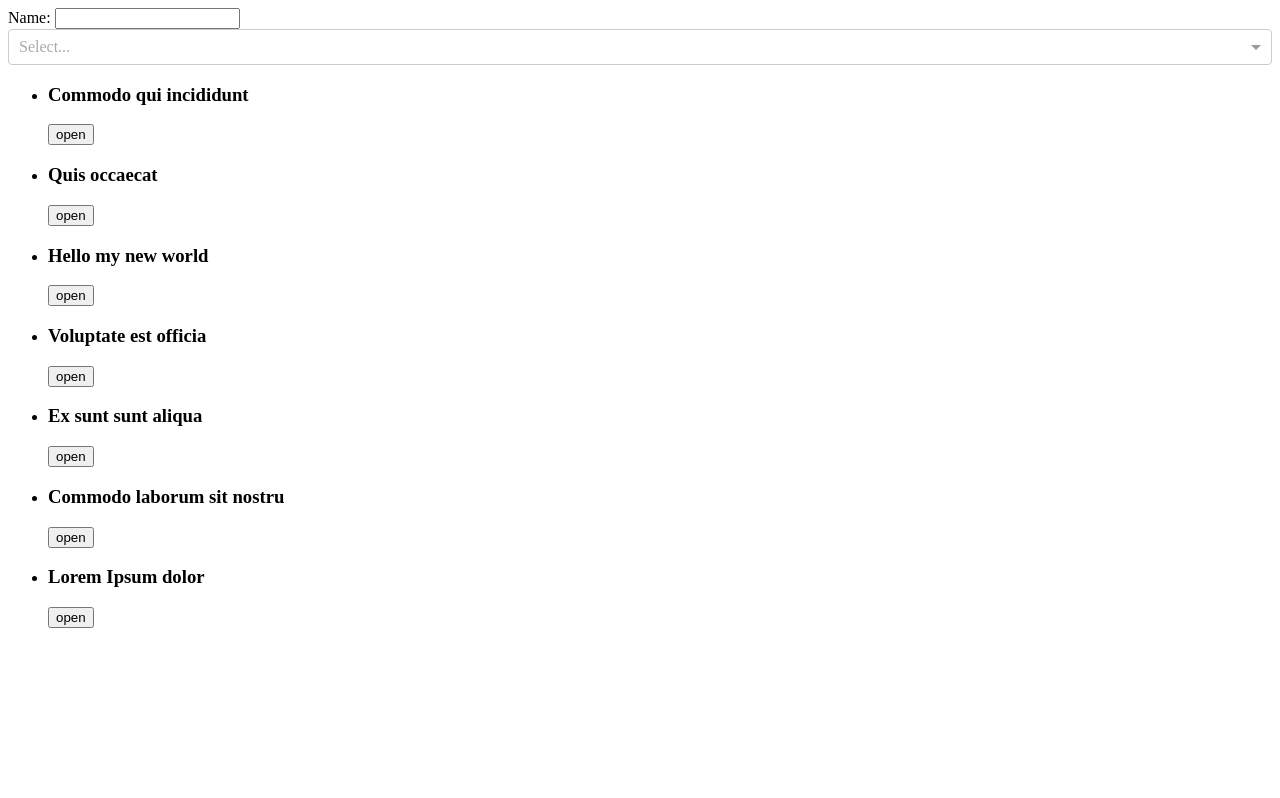
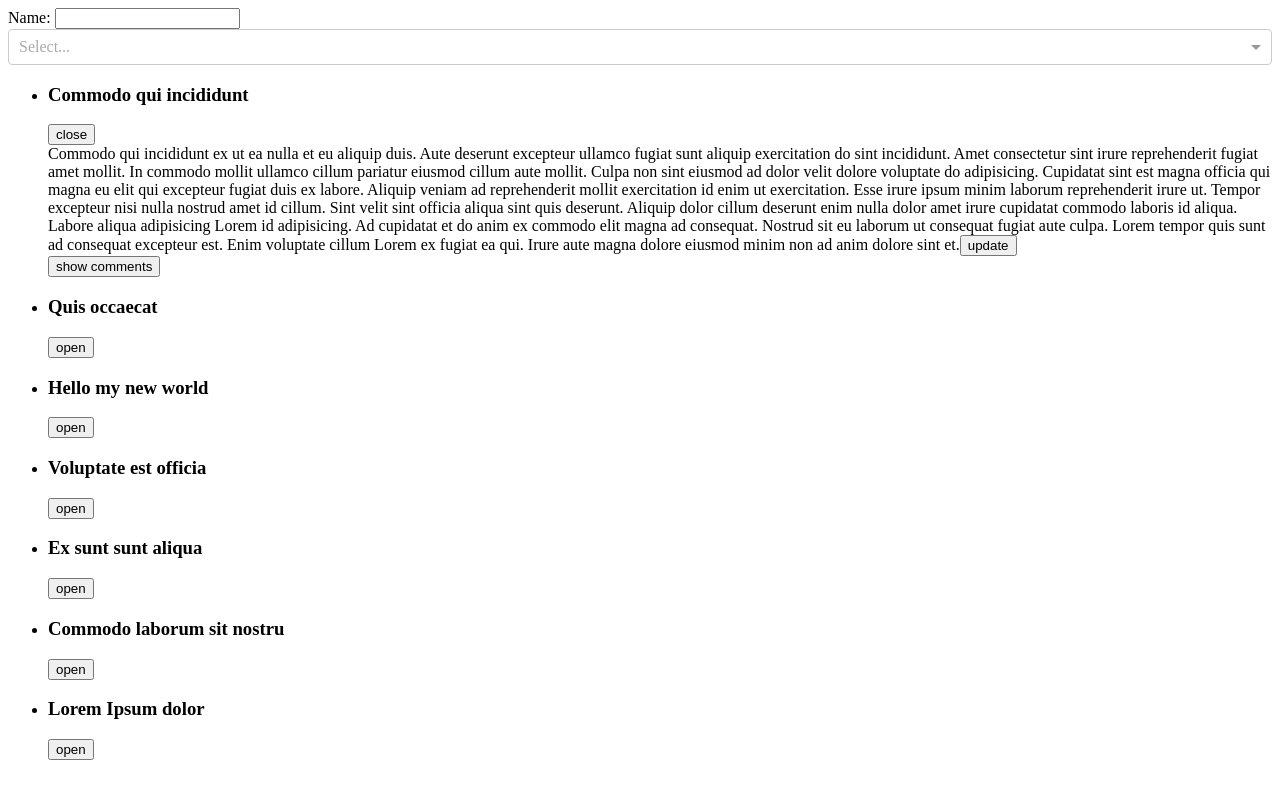
Before and after one commit to kaznacheyev/react_basic, a React app: page / in a window 1280 px wide. Built offline with nearby package versions, Linux system fonts and the light colour scheme.

Commit message:
added CSSTransitionGroup

```diff
--- a/package.json
+++ b/package.json
@@ -24,15 +24,16 @@
     "babel-preset-react": "^6.11.1",
     "babel-preset-react-hmre": "^1.1.1",
     "babel-preset-stage-0": "^6.5.0",
+    "css-loader": "^0.28.9",
+    "style-loader": "^0.19.1",
     "webpack": "^3.0.0",
     "webpack-dev-server": "^2.9.1"
   },
   "dependencies": {
-    "css-loader": "^0.28.9",
     "prop-types": "^15.6.0",
     "react": "^16.0.0",
     "react-dom": "^16.0.0",
     "react-select": "^1.2.1",
-    "style-loader": "^0.19.1"
+    "react-transition-group": "^1.2.1"
   }
 }
--- a/src/components/App.js
+++ b/src/components/App.js
@@ -16,7 +16,8 @@ class App extends Component {
 	}
 
 	render() {
-		const options = this.props.articles.map(article => ({
+		const {articles} = this.props
+		const options = articles.map(article => ({
 			label: article.title,
 			value: article.id
 		}))
@@ -24,8 +25,8 @@ class App extends Component {
 			<div>
 				<UserForm />
 				<Select options = {options} value = {this.state.selection} onChange = {this.changeSelection} multi />
-				<ArticleList articles = {this.props.articles} />
-				<ArticlesChart articles = {this.props.articles} />
+				<ArticleList articles = {articles} defaultOpenId = {articles[0].id} />
+				<ArticlesChart articles = {articles} />
 			</div>
 		)
 	}
--- a/src/components/Article.js
+++ b/src/components/Article.js
@@ -2,6 +2,8 @@ import React, {Component, PureComponent} from 'react'
 import {findDOMNode} from 'react-dom'
 import PropTypes from 'prop-types'
 import CommentList from './CommentList'
+import { CSSTransitionGroup } from 'react-transition-group'
+import './article.css'
 
 class Article extends PureComponent {
 	static propTypes = {
@@ -13,6 +15,10 @@ class Article extends PureComponent {
 		}).isRequired,
 		isOpen: PropTypes.bool,
 		toggleOpen: PropTypes.func
+	}
+
+	state = {
+		updateIndex: 0
 	}
 
 /*
@@ -29,7 +35,16 @@ class Article extends PureComponent {
 				<button onClick = {toggleOpen}>
 					{isOpen ? 'close' : 'open'}
 				</button>
-				{this.getBody()}
+				<CSSTransitionGroup
+					transitionName="article"
+					transitionAppear
+					transitionEnterTimeout = {300}
+					transitionLeaveTimeout = {500}
+					transitionAppearTimeout = {500}
+					component = 'div'
+				>
+					{this.getBody()}
+				</CSSTransitionGroup>
 			</div>
 		)
 	}
@@ -46,7 +61,8 @@ class Article extends PureComponent {
 		return (
 			<section>
 				{article.text}
-				<CommentList comments = {article.comments} ref = {this.setCommentsRef} />
+				<button onClick = {() => this.setState({updateIndex: this.state.updateIndex + 1})}>update</button>
+				<CommentList comments = {article.comments} ref = {this.setCommentsRef} key = {this.state.updateIndex} />
 			</section>
 		)
 	}
--- /dev/null
+++ b/src/components/article.css
@@ -0,0 +1,26 @@
+.article-enter {
+	opacity: 0.01;
+}
+
+.article-enter.article-enter-active {
+	opacity: 1;
+	transition: opacity 500ms ease-in;
+}
+
+.article-leave {
+	opacity: 1;
+}
+
+.article-leave.article-leave-active {
+	opacity: 0.01;
+	transition: opacity 300ms ease-in;
+}
+
+.article-appear {
+	opacity: 0.01;
+}
+
+.article-appear.article-appear-active {
+	opacity: 1;
+	transition: opacity .5s ease-in;
+}
--- a/src/decorators/accordion.js
+++ b/src/decorators/accordion.js
@@ -1,8 +1,11 @@
 import React from 'react'
 
 export default Component => class Accordion extends React.Component {
-	state = {
-		openItemId: null
+	constructor(props) {
+		super(props)
+		this.state = {
+			openItemId: props.defaultOpenId
+		}
 	}
 
 	render() {
```
Also changed, not shown: 1 other file (tests, documents, lock files or other folders).
